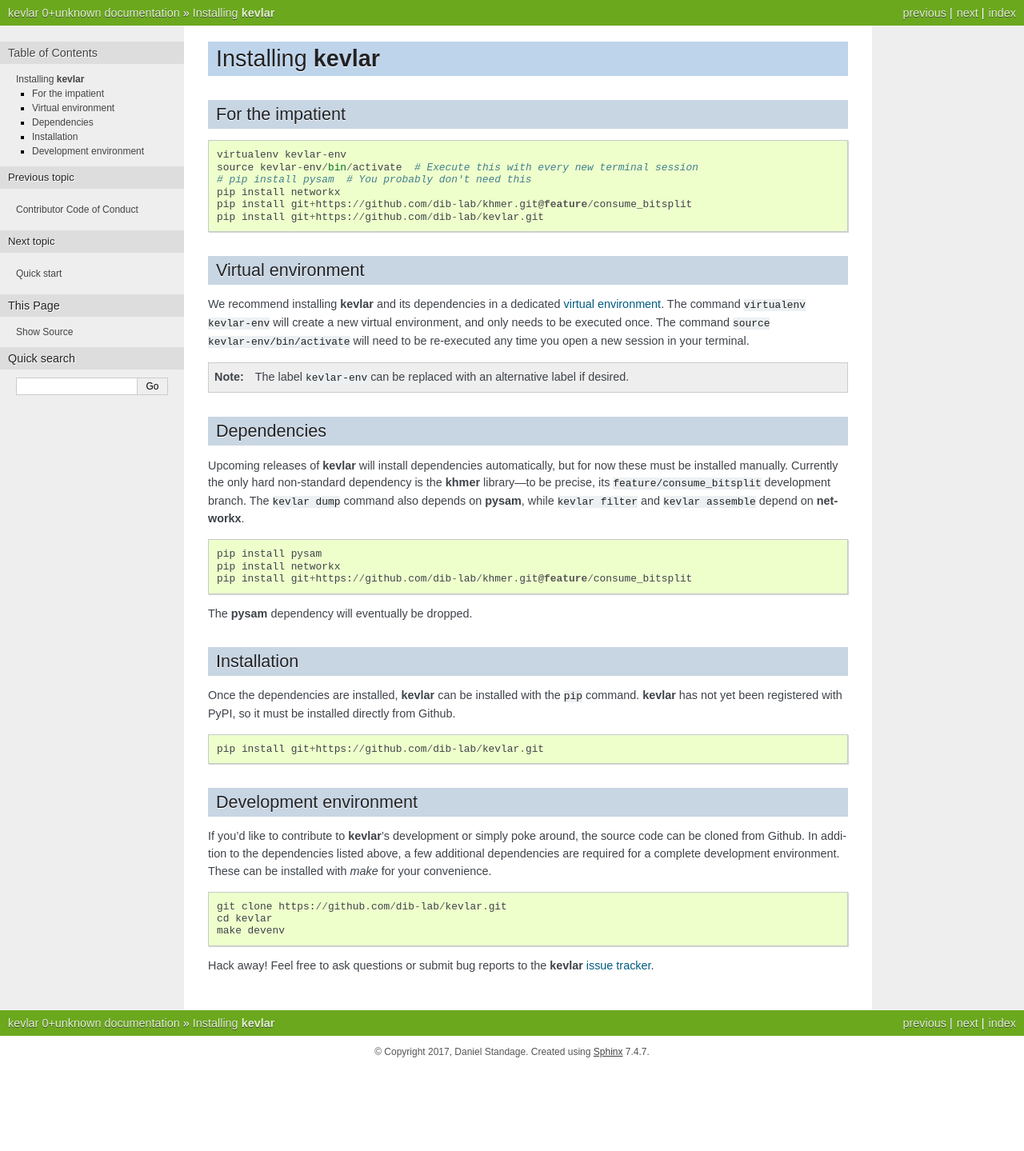
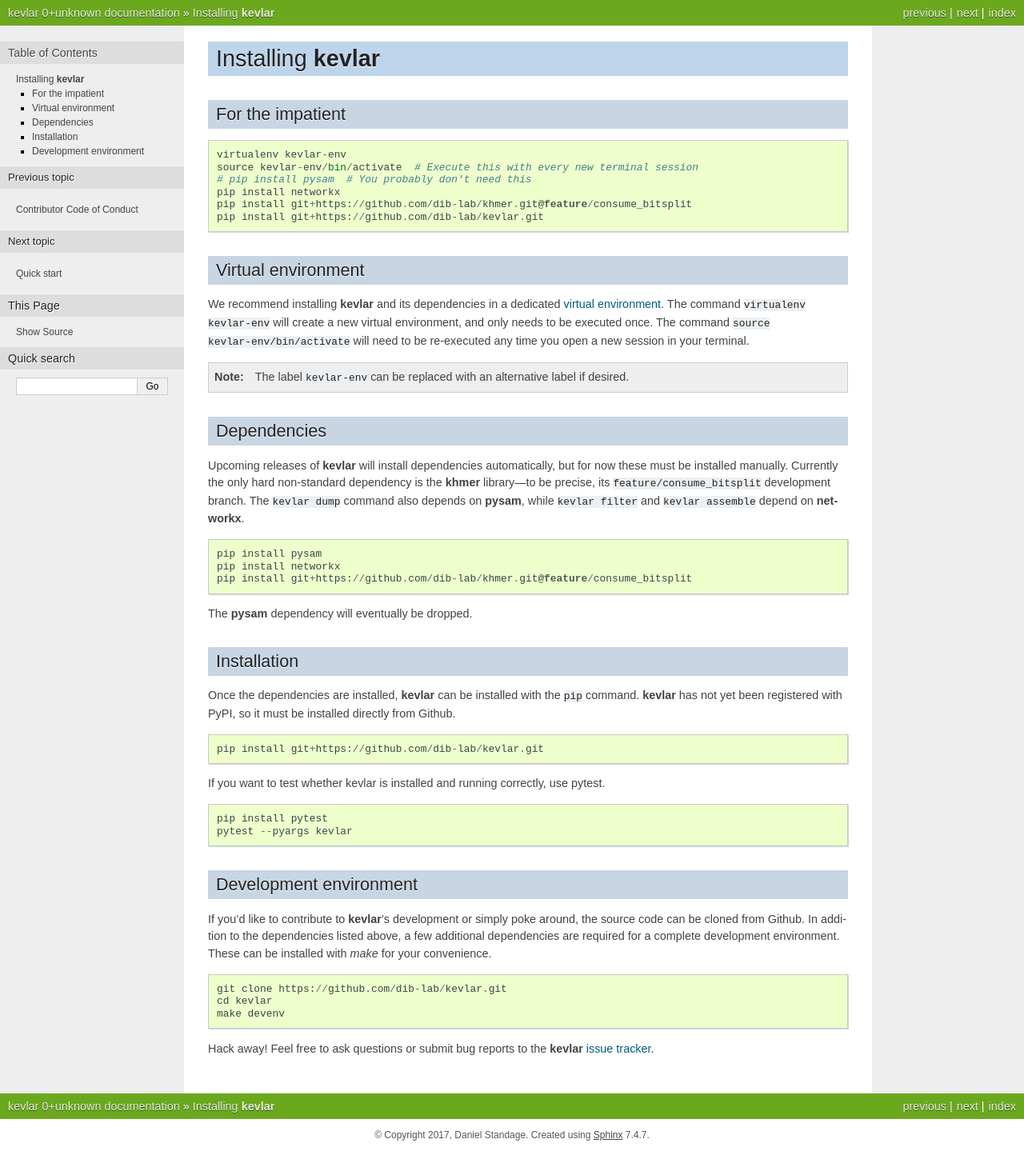
Before and after one commit to kevlar-dev/kevlar, a Sphinx documentation site: the page built from docs/install.rst, in a window 1280 px wide. Shown: the whole page at 80% size. Built offline with Sphinx 7.4.7, drawn with Linux system fonts in a browser that asks for light colours; before the commit the page ends 1335 px from its top, so only the background shows below that.

Commit message:
Run tests

```diff
--- a/docs/install.rst
+++ b/docs/install.rst
@@ -47,6 +47,13 @@ Once the dependencies are installed, **kevlar** can be installed with the :code:
 
     pip install git+https://github.com/dib-lab/kevlar.git
 
+If you want to test whether kevlar is installed and running correctly, use pytest.
+
+.. code::
+
+    pip install pytest
+    pytest --pyargs kevlar
+
 Development environment
 -----------------------
 
```
